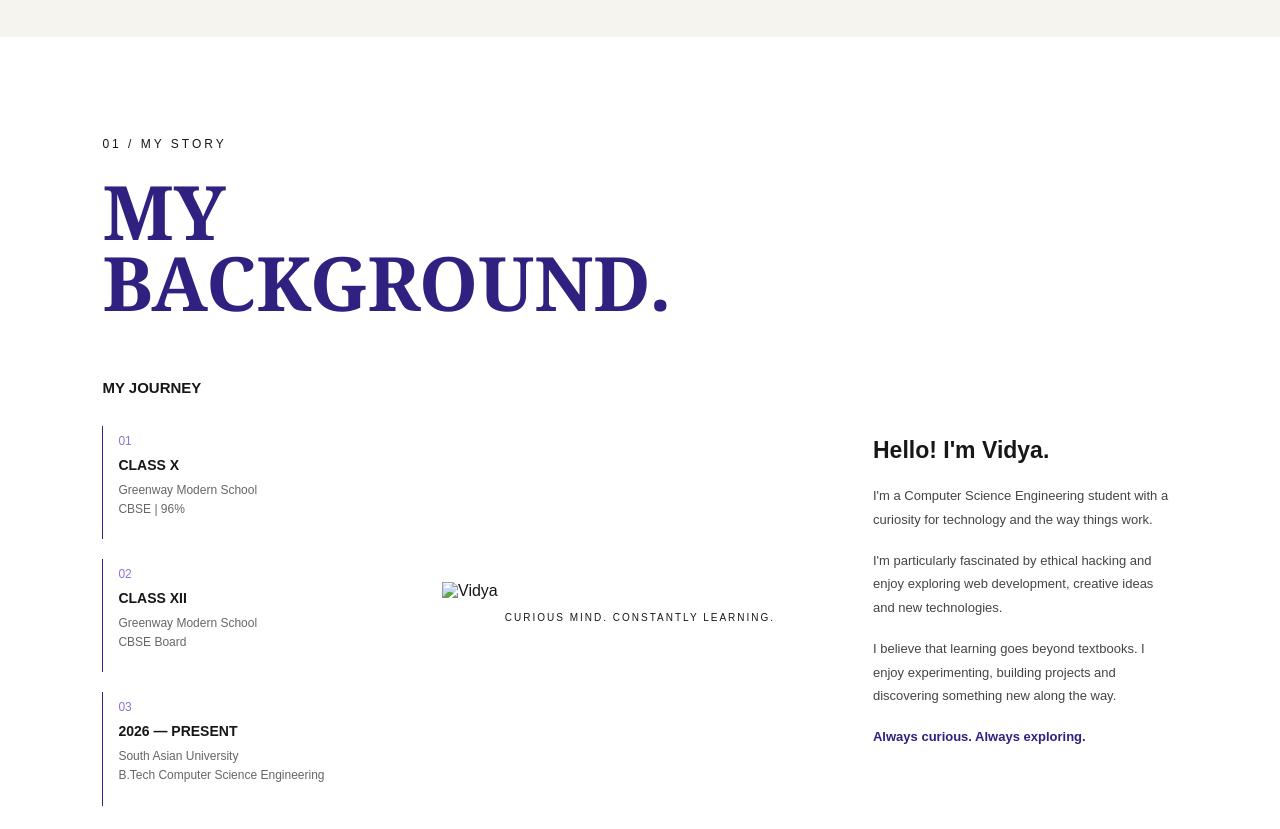
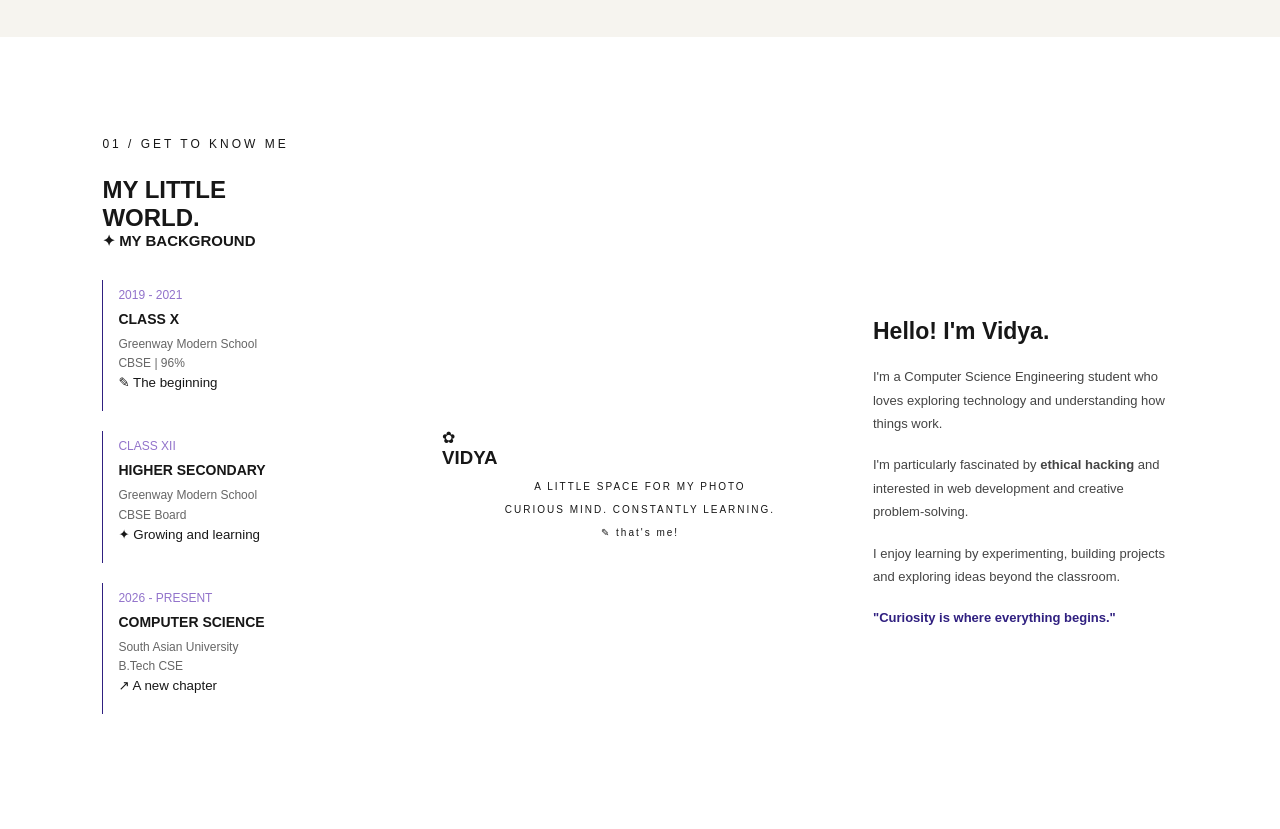
Before and after one commit to vidyapadalia/myportfolio, a plain HTML site: page index.html in a window 1280 px wide. Shown: the part 720-1549 px from the top of the page. Drawn offline with Linux system fonts and the light colour scheme.

Commit message:
Update index.html

```diff
--- a/index.html
+++ b/index.html
@@ -64,81 +64,95 @@
     </section>
 
 
+
 <!-- ABOUT SECTION -->
 <section id="about">
 
-        <div class="about-heading">
-            <p class="section-label">01 / MY STORY</p>
-            <h2>MY<br>BACKGROUND.</h2>
-        </div>
+    <p class="section-label">01 / GET TO KNOW ME</p>
+
+    <h2 class="about-title">
+        MY LITTLE<br>
+        WORLD.
+    </h2>
 
     <div class="about-layout">
 
-            <!-- Left: Academic Journey -->
+        <!-- Academic Journey -->
         <div class="journey">
 
-                <h3>MY JOURNEY</h3>
+            <h3>✦ MY BACKGROUND</h3>
 
             <div class="journey-item">
-                    <span>01</span>
+                <span>2019 - 2021</span>
                 <h4>CLASS X</h4>
                 <p>Greenway Modern School</p>
                 <p>CBSE | 96%</p>
+                <small>✎ The beginning</small>
             </div>
 
             <div class="journey-item">
-                    <span>02</span>
-                    <h4>CLASS XII</h4>
+                <span>CLASS XII</span>
+                <h4>HIGHER SECONDARY</h4>
                 <p>Greenway Modern School</p>
                 <p>CBSE Board</p>
+                <small>✦ Growing and learning</small>
             </div>
 
             <div class="journey-item">
-                    <span>03</span>
-                    <h4>2026 — PRESENT</h4>
+                <span>2026 - PRESENT</span>
+                <h4>COMPUTER SCIENCE</h4>
                 <p>South Asian University</p>
-                    <p>B.Tech Computer Science Engineering</p>
+                <p>B.Tech CSE</p>
+                <small>↗ A new chapter</small>
             </div>
 
         </div>
 
 
-            <!-- Centre: Photograph -->
+        <!-- Photo Placeholder -->
         <div class="about-image">
 
-                <img src="profile.jpg" alt="Vidya">
+            <div class="photo-placeholder">
+                <span>✿</span>
+                <h3>VIDYA</h3>
+                <p>A LITTLE SPACE FOR MY PHOTO</p>
+            </div>
 
-                <p>CURIOUS MIND. CONSTANTLY LEARNING.</p>
+            <p class="image-caption">
+                CURIOUS MIND. CONSTANTLY LEARNING.
+            </p>
+
+            <p class="photo-note">✎ that's me!</p>
 
         </div>
 
 
-            <!-- Right: Introduction -->
+        <!-- Personal Introduction -->
         <div class="about-text">
 
             <h3>Hello! I'm Vidya.</h3>
 
             <p>
                 I'm a Computer Science Engineering student
-                    with a curiosity for technology and the
-                    way things work.
+                who loves exploring technology and
+                understanding how things work.
             </p>
 
             <p>
-                    I'm particularly fascinated by ethical
-                    hacking and enjoy exploring web development,
-                    creative ideas and new technologies.
+                I'm particularly fascinated by
+                <b>ethical hacking</b> and interested
+                in web development and creative
+                problem-solving.
             </p>
 
             <p>
-                    I believe that learning goes beyond
-                    textbooks. I enjoy experimenting,
-                    building projects and discovering
-                    something new along the way.
+                I enjoy learning by experimenting,
+                building projects and exploring
+                ideas beyond the classroom.
             </p>
 
             <p class="about-note">
-                    Always curious. Always exploring.
+                "Curiosity is where everything begins."
             </p>
 
         </div>
@@ -146,6 +160,7 @@
     </div>
 
                     </section>
+
 
 
     <!-- EDUCATION SECTION -->
```
Lines whose indentation alone changed are shown as unchanged.
